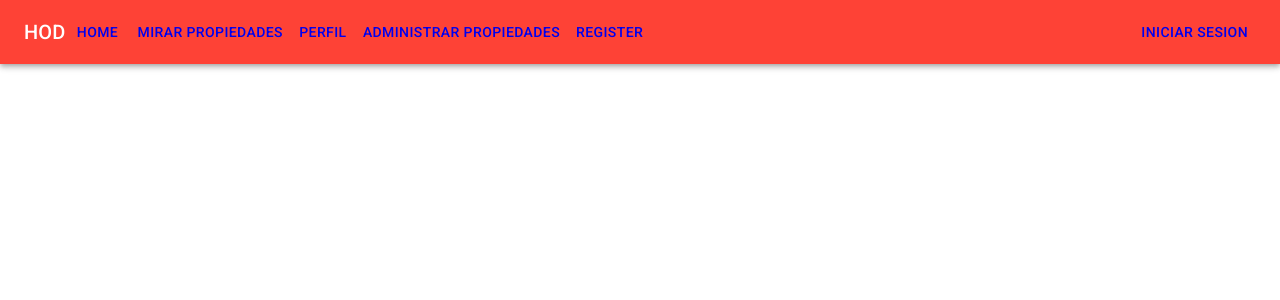
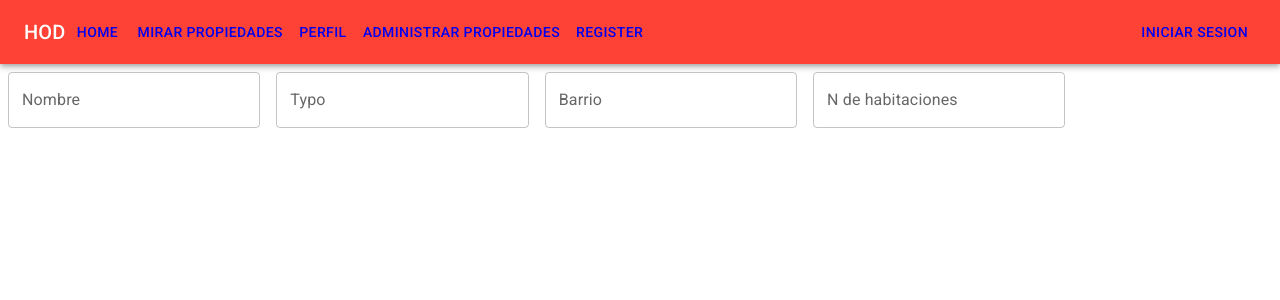
Before and after one commit to ayarachi/Front-HouseofDev, a React (Create React App) app: page /admin/addproperty in a window 1280 px wide. Shown: the top 300 px of the page. Built offline with nearby package versions, Linux system fonts and the light colour scheme.

Commit message:
demo semifinal

```diff
--- a/src/App.js
+++ b/src/App.js
@@ -10,7 +10,7 @@ import Register from "./components/Register";
 import UserProfile from "./components/UserProfile";
 import Admin from "./components/Admin";
 import AdminProperties from "./components/AdminProperties";
-
+import AddProperty from "./components/AddProperty";
 
 const App = () => {
   return (
@@ -24,7 +24,8 @@ const App = () => {
         <Route path="/properties/:propertyId" element={<PropertyCard />} />
         <Route path="/user/profile" element={<UserProfile />} />
         <Route path="/admin" element={<Admin />} />
-        <Route path="/admin/properties" element={< AdminProperties/>} />
+        <Route path="/admin/properties" element={<AdminProperties />} />
+        <Route path="/admin/addproperty" element={<AddProperty />} />
       </Routes>
     </>
   );
--- /dev/null
+++ b/src/components/AddProperty.js
@@ -0,0 +1,37 @@
+import React from "react";
+
+import Box from "@mui/material/Box";
+import TextField from "@mui/material/TextField";
+
+const AddProperty = () => {
+
+  // const addProper = () => {
+  //   axios
+  //     .delete(`/api/properties`)
+  //     .then(() => alert(" Propiedad agregada"))
+  //     .catch((err) => console.log(" no se agrego propiedad", err));
+  // };
+
+
+
+  return (
+    <Box
+      component="form"
+      sx={{
+        "& > :not(style)": { m: 1, width: "25ch" },
+      }}
+      noValidate
+      autoComplete="off"
+    >
+      <TextField id="outlined-basic" label="Nombre" variant="outlined" />
+      <TextField id="outlined-basic" label="Typo" variant="outlined" />
+      <TextField id="outlined-basic" label="Barrio" variant="outlined" />
+      <TextField id="outlined-basic" label="N de habitaciones" variant="outlined" />
+
+
+
+    </Box>
+  );
+};
+
+export default AddProperty;
--- a/src/components/AdminProperties.js
+++ b/src/components/AdminProperties.js
@@ -1,6 +1,8 @@
 import React, { useState, useEffect } from "react";
 import axios from "axios";
 import { Button } from "@mui/material";
+import AddProperty from "./AddProperty";
+import { Link } from "react-router-dom";
 
 const AdminProperties = () => {
   const [properties, setProperties] = useState([]);
@@ -26,6 +28,10 @@ const AdminProperties = () => {
   };
 
   return (
+    <>
+      <Link to="/admin/addproperty">
+        <Button> crear propiedad </Button>
+      </Link>
       <table>
         <thead>
           <tr>
@@ -39,7 +45,7 @@ const AdminProperties = () => {
         <tbody>
           {properties.map((property) => {
             return (
-            <tr>
+              <tr key={property.id}>
                 <td>{property.id}</td>
                 <td>{property.name}</td>
                 <td>{property.type}</td>
@@ -58,6 +64,7 @@ const AdminProperties = () => {
           })}
         </tbody>
       </table>
+    </>
   );
 };
 
```
Lines whose indentation alone changed are shown as unchanged.
